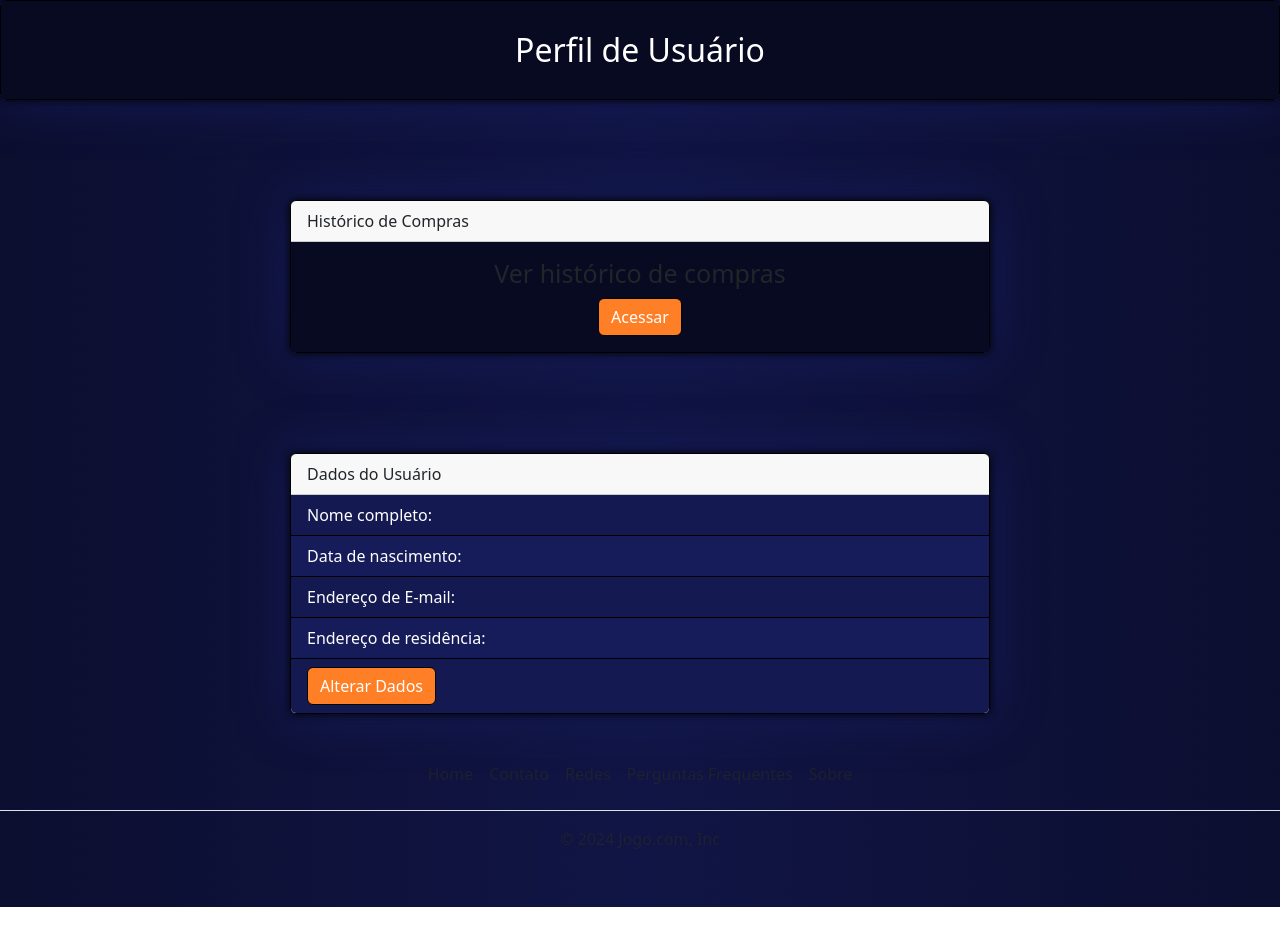
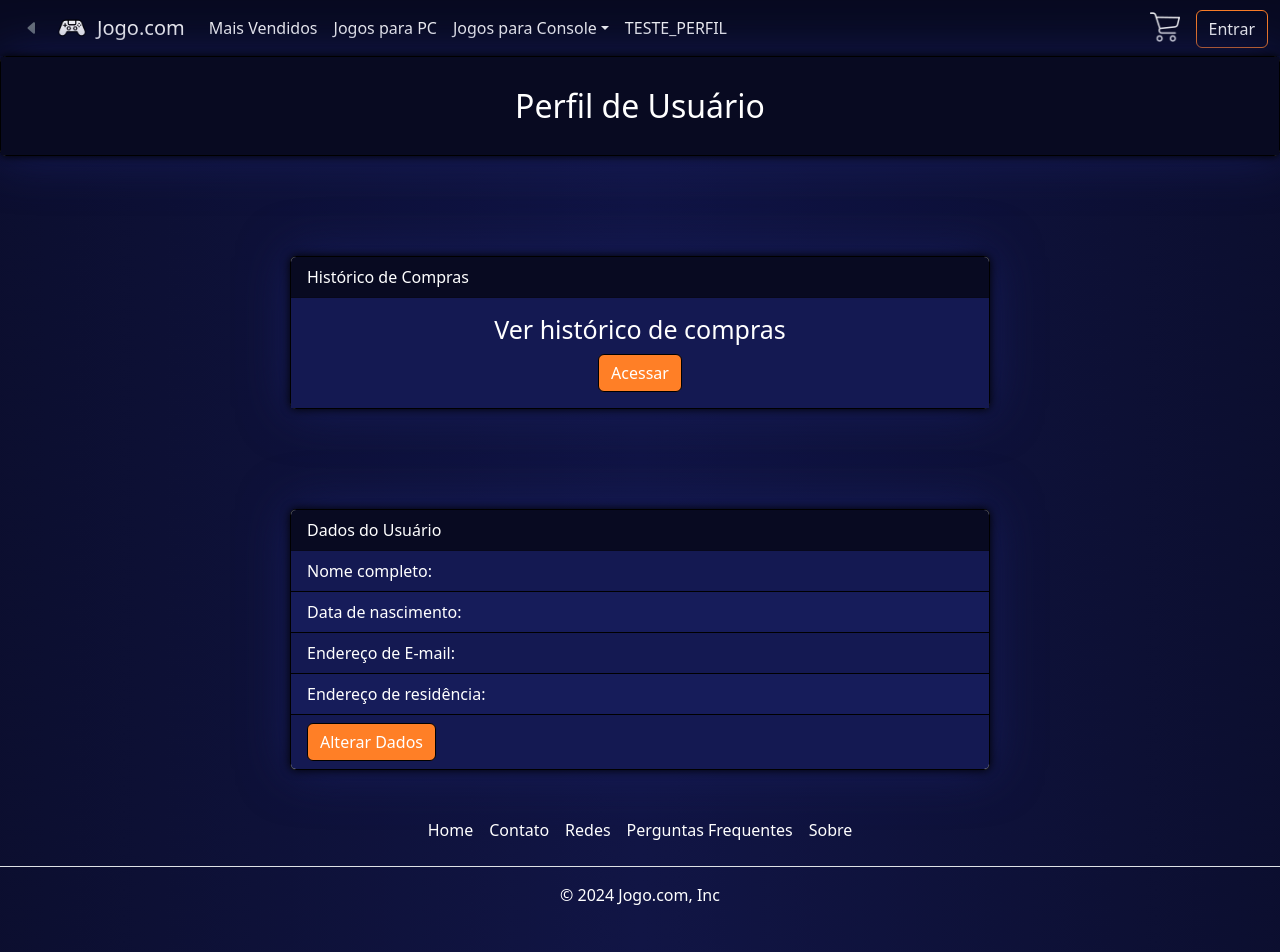
Before and after one commit to gabriel-tiberius/Loja-de-jogos, a React (Vite) app: page /PerfilUsuario in a window 1280 px wide. Shown: the top 952 px of the page. Before the commit the page ends 907 px from the top, so only its background shows below. Built offline with nearby package versions, Linux system fonts and the light colour scheme.

Commit message:
CSS e PerfilUsuario
Updates no CSS de alguns componentes
Update no PerfilUsuario

```diff
--- a/src/Style/main.css
+++ b/src/Style/main.css
@@ -113,7 +113,7 @@ filter: drop-shadow(0 0 10px rgba(0, 0, 0, 50));*/
 
 /* Altera o card-body */
 .card-body{
-  background-color: hsl(235, 60%, 8%) !important;
+  background-color: hsl(235, 60%, 8%);
 }
 
 
@@ -127,7 +127,7 @@ filter: drop-shadow(0 0 10px rgba(0, 0, 0, 50));*/
 
 /* Altera o text-center */
 .text-center{
-  color:white
+  color:white !important;
 }
 
 
--- a/src/assets/PerfilUsuario.jsx
+++ b/src/assets/PerfilUsuario.jsx
@@ -1,11 +1,18 @@
 import React from "react";
-import "../Style/main.css"
-import "../Style/navbarInterna.css"
+import NavbarInterna from "./navbarInterna.jsx";
+import "../Style/main.css";
+import "../Style/navbarInterna.css";
+
 
 function PerfilUsuario() {
   return (
     <>
       {/* Header */}
+
+
+      <NavbarInterna />
+
+
       <div className="card" style={{ height: "100px" }}>
         <div
           className="card-body"
@@ -25,9 +32,9 @@ function PerfilUsuario() {
 
       {/* Histórico de Compras */}
       <div className="card" style={{ maxWidth: "700px", margin: "100px auto" }}>
-        <div className="card-header">Histórico de Compras</div>
-        <div className="card-body">
-          <h5 className="card-title">Ver histórico de compras</h5>
+        <div className="card-header" style={{color:"white", backgroundColor:"hsl(235, 60%, 8%)"}}>Histórico de Compras</div>
+        <div className="card-body" style={{ backgroundColor:"hsl(235, 60%, 20%)"}}>
+          <h5 className="card-title" style={{color: "white"}}>Ver histórico de compras</h5>
           <a href="#" className="btn btn-danger">
             Acessar
           </a>
@@ -36,7 +43,7 @@ function PerfilUsuario() {
 
       {/* Dados do Usuário */}
       <div className="card" style={{ width: "700px", margin: "auto" }}>
-        <div className="card-header">Dados do Usuário</div>
+        <div className="card-header" style={{color:"white", backgroundColor:"hsl(235, 60%, 8%)"}}>Dados do Usuário</div>
         <ul className="list-group list-group-flush">
           <li
             className="list-group-item"
--- a/src/assets/footer.jsx
+++ b/src/assets/footer.jsx
@@ -1,28 +1,28 @@
 function Footer() {
   return (
-      <footer className="py-3 my-4">
+    <footer className="py-3 my-4" style={{ color: "white" }}>
       <ul className="nav justify-content-center border-bottom pb-3 mb-3">
         <div id="conteinerInternoFooter" style={{ display: "flex" }}>
           <div id="LinksFooter" style={{ display: "flex", flexDirection: "row" }}>
             <li className="nav-item">
-                <a href="/" className="nav-link px-2 text-muted">Home</a>
+              <a href="/" className="nav-link px-2" style={{ color: "white" }}>Home</a>
             </li>
             <li className="nav-item">
-                <a href="#" className="nav-link px-2 text-muted">Contato</a>
+              <a href="#" className="nav-link px-2" style={{ color: "white" }}>Contato</a>
             </li>
             <li className="nav-item">
-                <a href="#" className="nav-link px-2 text-muted">Redes</a>
+              <a href="#" className="nav-link px-2" style={{ color: "white" }}>Redes</a>
             </li>
             <li className="nav-item">
-                <a href="#" className="nav-link px-2 text-muted">Perguntas Frequentes</a>
+              <a href="#" className="nav-link px-2" style={{ color: "white" }}>Perguntas Frequentes</a>
             </li>
             <li className="nav-item">
-                <a href="#" className="nav-link px-2 text-muted">Sobre</a>
+              <a href="#" className="nav-link px-2" style={{ color: "white" }}>Sobre</a>
             </li>
           </div>
         </div>
       </ul>
-        <p className="text-center text-muted">© 2024 Jogo.com, Inc</p>
+      <p className="text-center" style={{ color: "white" }}>© 2024 Jogo.com, Inc</p>
     </footer>
   );
 }
--- a/src/assets/navbarInterna.jsx
+++ b/src/assets/navbarInterna.jsx
@@ -14,7 +14,7 @@ function NavbarInterna() {
 
 
   return (
-    <nav className="navbar navbar-expand-lg bg-body-tertiary" data-bs-theme="dark">
+    <nav className="navbar navbar-expand-lg" data-bs-theme="dark">
       <div className="container-fluid">
       <button onClick={handleVoltar} className="btn btn-outline-secondary" id='botaoVoltar'>
         <i class="bi bi-caret-left-fill"></i> {/* Ícone de seta para a esquerda */}
```
Lines whose indentation alone changed are shown as unchanged.
